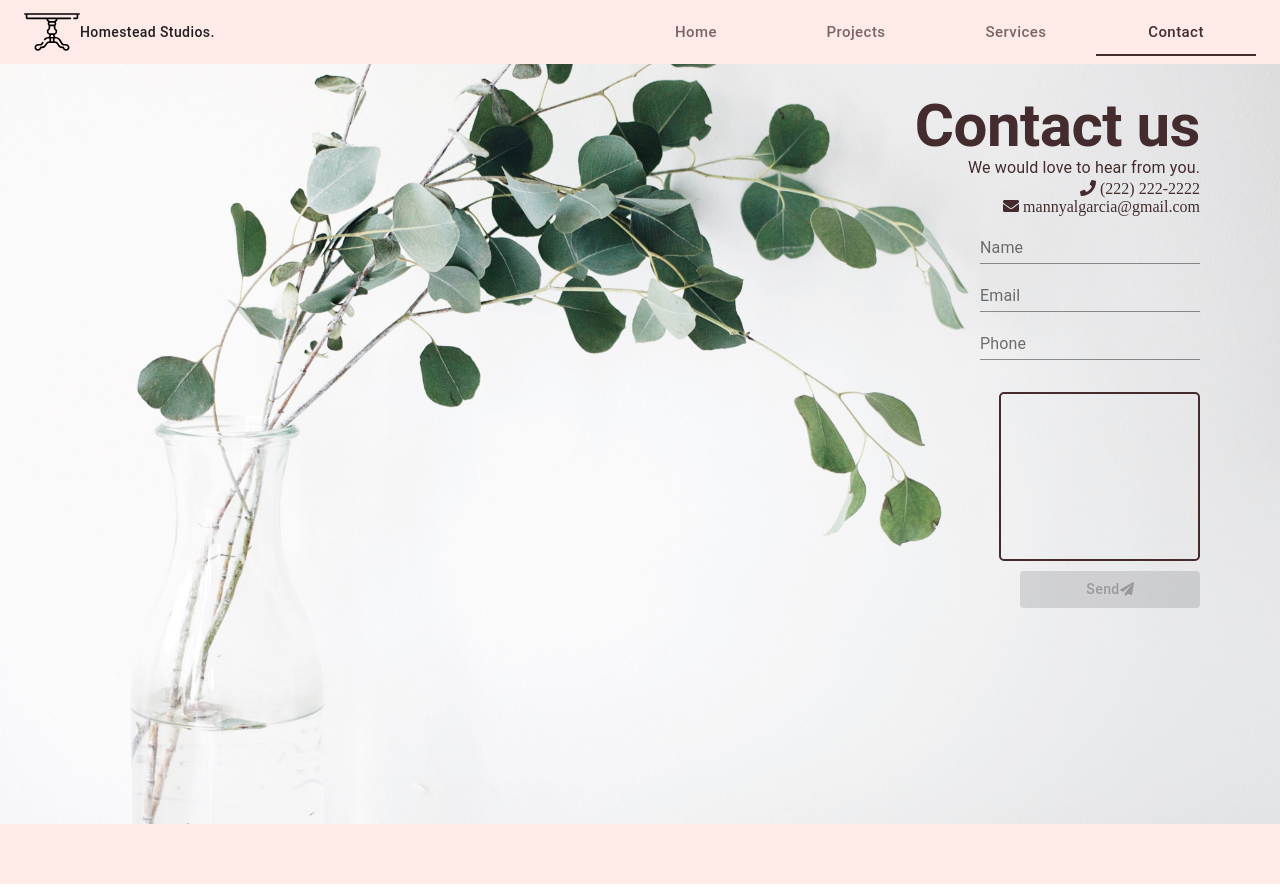
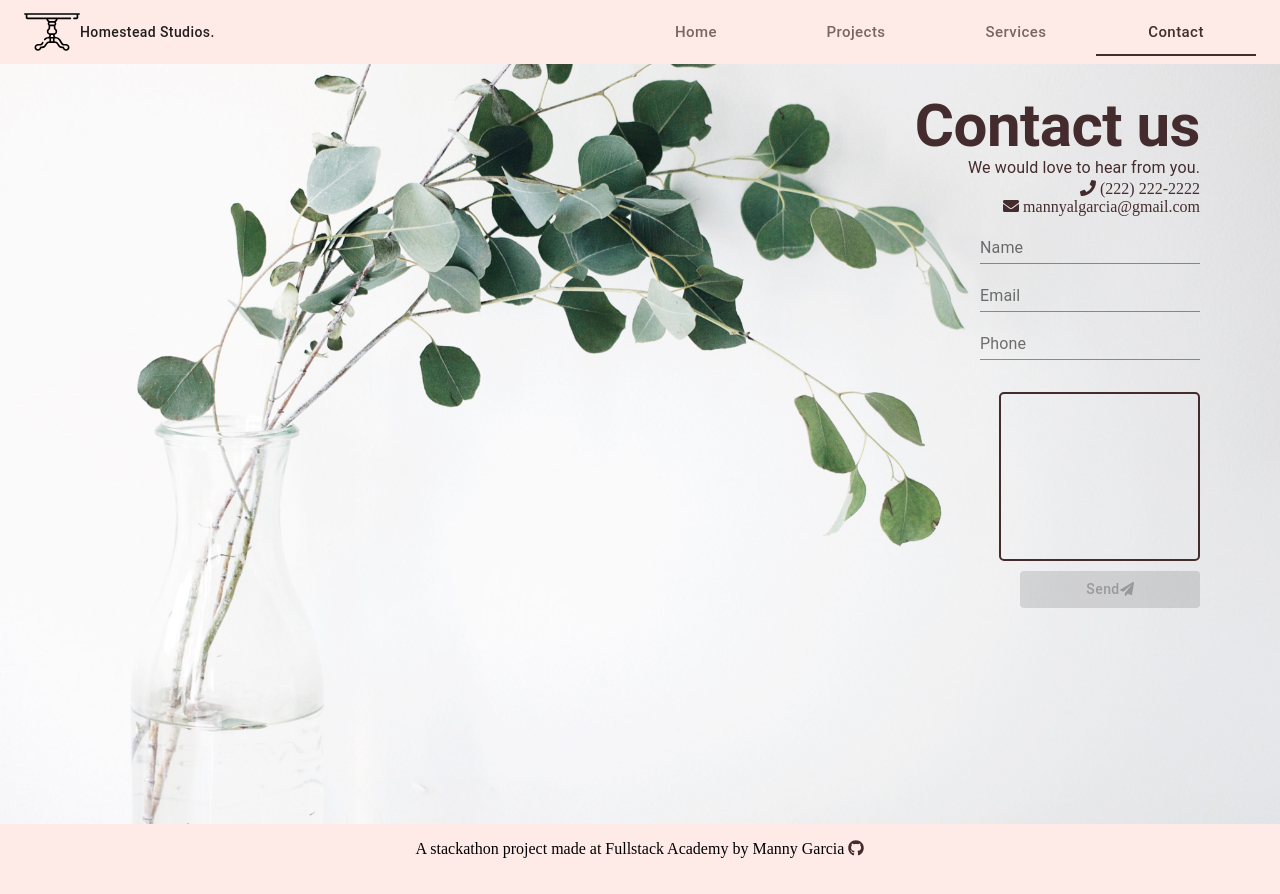
Before and after one commit to mannyxgarcia/Homestead-Studios, a React (Create React App) app: page /contact in a window 1280 px wide. Built offline with nearby package versions, Linux system fonts and the light colour scheme.

Commit message:
Feature - added github link and info to components/footer.js

```diff
--- a/src/components/ui/Footer.js
+++ b/src/components/ui/Footer.js
@@ -1,16 +1,41 @@
 import React from 'react';
 import { makeStyles } from '@material-ui/core/styles';
+import Grid from '@material-ui/core/Grid';
 
 const useStyles = makeStyles(theme => ({
   footer: {
     backgroundColor: '#FEEAE6',
     width: '100%',
-    height: '60px',
+    height: '70px',
+    align: 'center',
+  },
+  mainContainer: {
+    position: 'absolute',
+  },
+  gridItem: {
+    margin: '1em',
+  },
+  link: {
+    color: '#442c2e',
   },
 }));
 
 export default function Footer() {
   const classes = useStyles();
 
-  return <footer className={classes.footer}></footer>;
+  return (
+    <footer className={classes.footer}>
+      <Grid container justify='center' className={classes.mainContainer}>
+        <Grid item className={classes.gridItem}>
+          A stackathon project made at Fullstack Academy by Manny Garcia{' '}
+          <a
+            href='https://github.com/mannyxgarcia/stackathon-project'
+            className={classes.link}
+          >
+            <i class='fab fa-github'></i>
+          </a>
+        </Grid>
+      </Grid>
+    </footer>
+  );
 }
--- a/src/components/ui/Theme.js
+++ b/src/components/ui/Theme.js
@@ -1,7 +1,6 @@
 import { createMuiTheme } from '@material-ui/core/styles';
 
 const white = '#fff';
-const arcOrange = '#FFBA60';
 const textColor = '#442c2e';
 
 export default createMuiTheme({
@@ -15,7 +14,6 @@ export default createMuiTheme({
     common: {
       white: `${white}`,
       black: '#fff',
-      arcOrange: `${arcOrange}`,
     },
     background: {
       paper: '#FEEAE6',
```
Also changed, not shown: public/favicon.svg (deleted).
